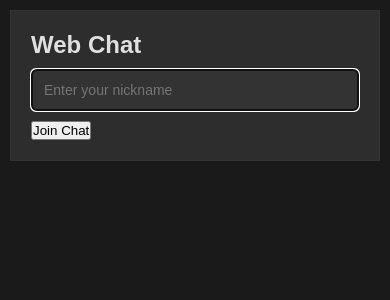
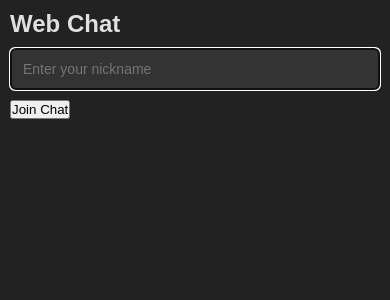
Before and after one commit to OriA64/web-chat-app, a Flask app: page / in a window 390 px wide. Shown: the top 300 px of the page. Run offline with Flask 2, Linux system fonts and the light colour scheme; some libraries are stand-ins or nearby versions.

Commit message:
Fixed mobile experience and message duplication

```diff
--- a/templates/index.html
+++ b/templates/index.html
@@ -19,18 +19,35 @@
         }
 
         #chat-container {
-            width: 80%;
-            margin: 20px auto;
-            padding: 20px;
-            border: 1px solid #333;
-            border-radius: 10px;
-            background-color: #2d2d2d;
+            width: 100%;
             max-width: 800px;
+            margin: 0 auto;
+            padding: 10px;
+            border-radius: 5px;
+            background-color: #222;
+            position: fixed;
+            top: 0;
+            left: 0;
+            right: 0;
+            bottom: 0;
+            display: flex;
+            flex-direction: column;
+            height: 100vh;
         }
 
         #messages {
-            height: 400px;
+            flex-grow: 1;
             overflow-y: auto;
+            padding: 10px;
+            margin-bottom: 10px;
+        }
+
+        #chat-section {
+            position: relative;
+            flex-shrink: 0;
+            background-color: #333;
+            padding: 10px;
+            border-radius: 5px;
             border: 1px solid #333;
             padding: 15px;
             margin-bottom: 15px;
@@ -394,10 +411,12 @@
         }
 
         // Listen for new messages
+        let lastMessageId = null;
         messagesRef.on('child_added', function(data) {
             const message = data.val();
-            if (message) {
+            if (message && data.key !== lastMessageId) {
                 addMessage(message, message.nickname === nickname ? 'user' : 'other');
+                lastMessageId = data.key;
             }
         });
 
@@ -408,17 +427,20 @@
                 const reader = new FileReader();
                 reader.onload = function(e) {
                     const base64Image = e.target.result;
-                    messagesRef.push({
+                    const message = {
                         nickname: nickname,
                         image: base64Image,
                         timestamp: firebase.database.ServerValue.TIMESTAMP
-                    })
-                    .then(() => {
-                        document.getElementById('image-input').value = '';
-                    })
-                    .catch(error => {
-                        console.error(`Error sending image: ${error}`);
-                    });
+                    };
+
+                    // First add to UI
+                    addMessage(message, 'user');
+
+                    // Then send to Firebase
+                    messagesRef.push(message)
+                        .catch(error => {
+                            console.error(`Error sending image: ${error}`);
+                        });
                 };
                 reader.readAsDataURL(file);
             }
@@ -497,10 +519,22 @@
 
         // Send message on Enter key
         document.getElementById('message-input').addEventListener('keypress', function(e) {
-            if (e.key === 'Enter') {
+            if (e.key === 'Enter' && !e.shiftKey) {
                 e.preventDefault(); // Prevent form submission on mobile
                 sendMessage();
             }
+        });
+
+        // Handle mobile keyboard visibility
+        document.getElementById('message-input').addEventListener('focus', function() {
+            const messagesDiv = document.getElementById('messages');
+            messagesDiv.scrollTop = messagesDiv.scrollHeight;
+        });
+
+        // Handle window resize (when keyboard shows/hides)
+        window.addEventListener('resize', function() {
+            const messagesDiv = document.getElementById('messages');
+            messagesDiv.scrollTop = messagesDiv.scrollHeight;
         });
 
         // Auto-focus input fields
```
